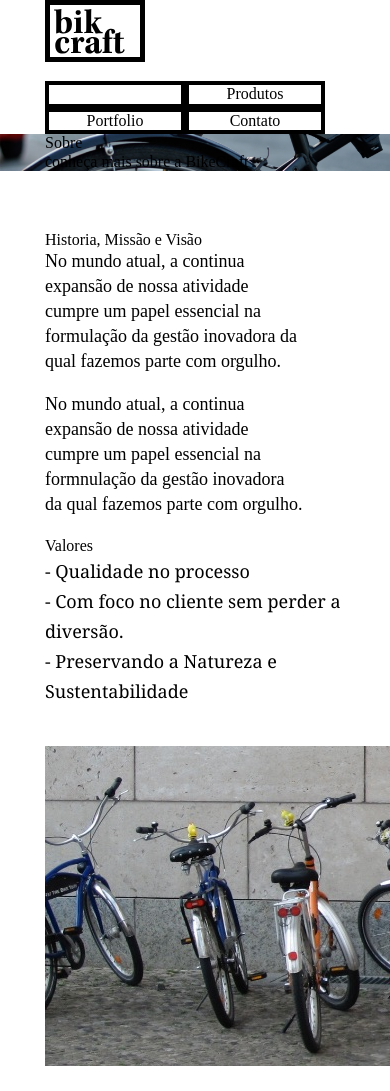
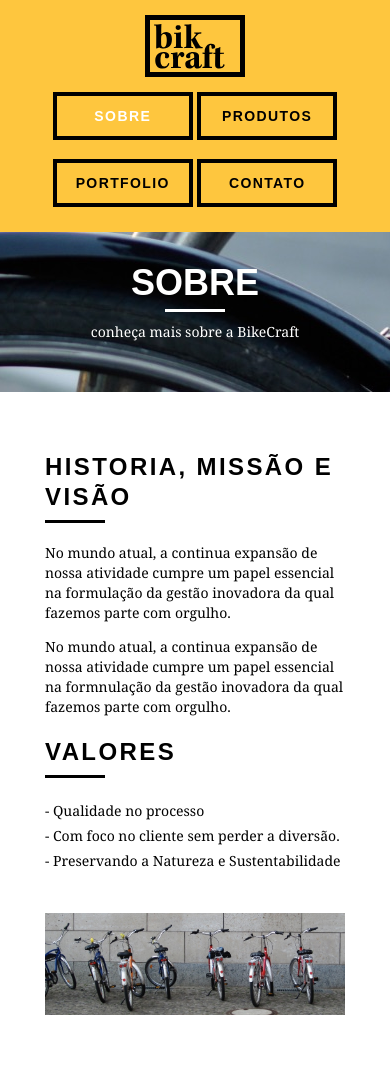
Before and after one commit to Lucas-Matta/ProjetosOrigamid, a PHP site: page /sobre.html in a window 390 px wide; the page is wider, and only the part inside the window is pictured. Shown: the top 1091 px of that part. Run offline with PHP 8.4, Linux system fonts and the light colour scheme.

Commit message:
responsivo pagina sobre

```diff
--- a/Origamid/BikeCraft/sobre.html
+++ b/Origamid/BikeCraft/sobre.html
@@ -8,6 +8,7 @@
         <link rel="stylesheet" href="./style/normalize.css">
         <link rel="stylesheet" href="./style/reset.css">
         <link rel="stylesheet" href="./style/grid.css">
+        <link rel="stylesheet" href="./style/style.css">
         <link rel="stylesheet" href="./style/sobre.css">
         <link rel="stylesheet" href="./style/responsivo.css">
     </head>
--- a/Origamid/BikeCraft/style/responsivo.css
+++ b/Origamid/BikeCraft/style/responsivo.css
@@ -52,4 +52,19 @@
         padding-top: 40px;
     }
 
+    .introducao-interna{
+        margin-top: 0;
+    }
+
+    .missao-sobre p{
+        padding-right: 0;
+        font-size: 14px;
+        line-height: 20px;
+    }
+
+    .missao-sobre ul li{
+        font-size: 14px;
+        line-height: 25px;
+    }
+
 }
```
